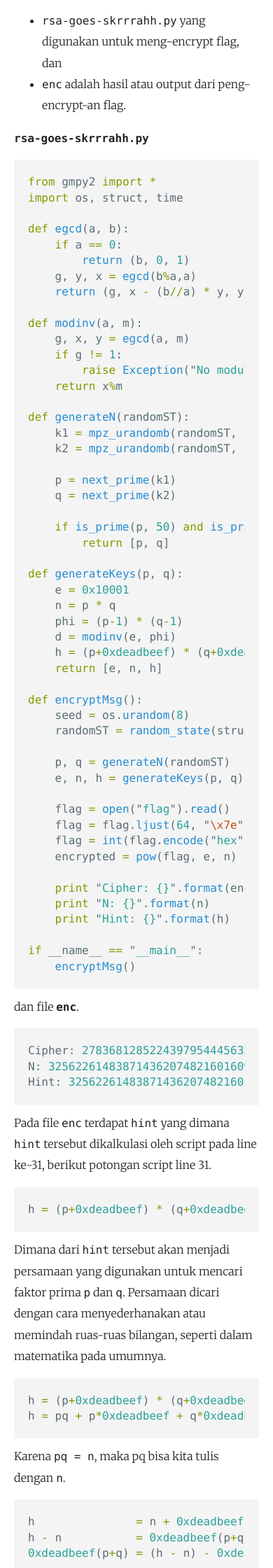
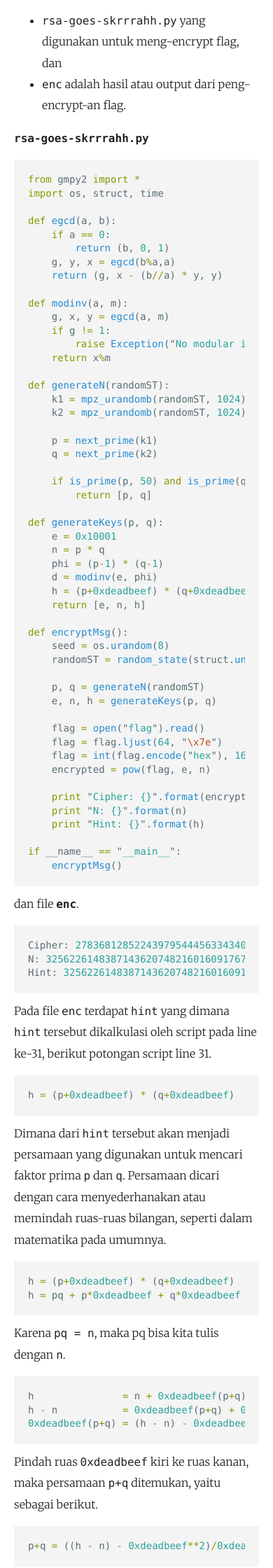
Before and after one commit to abdullahnz/abdullahnz.github.io, a Jekyll site: the page built from _posts/2020-07-15-write-up-rsa-goes-skrah-codepwnda.md, in a window 390 px wide. Shown: the part 816-3056 px from the top of the page at 70% size. Built offline with Jekyll 4.4.1, drawn with Linux system fonts in a browser that asks for light colours; comment, search, counter and statistics services are not loaded.

Commit message:
Update head.html

```diff
--- a/_includes/head.html
+++ b/_includes/head.html
@@ -18,5 +18,8 @@ table {
   body {
     overflow-x: hidden !important;
   }
+  .highlight {
+    font-size: 14px !important;
+  }
 }
 </style>
```
